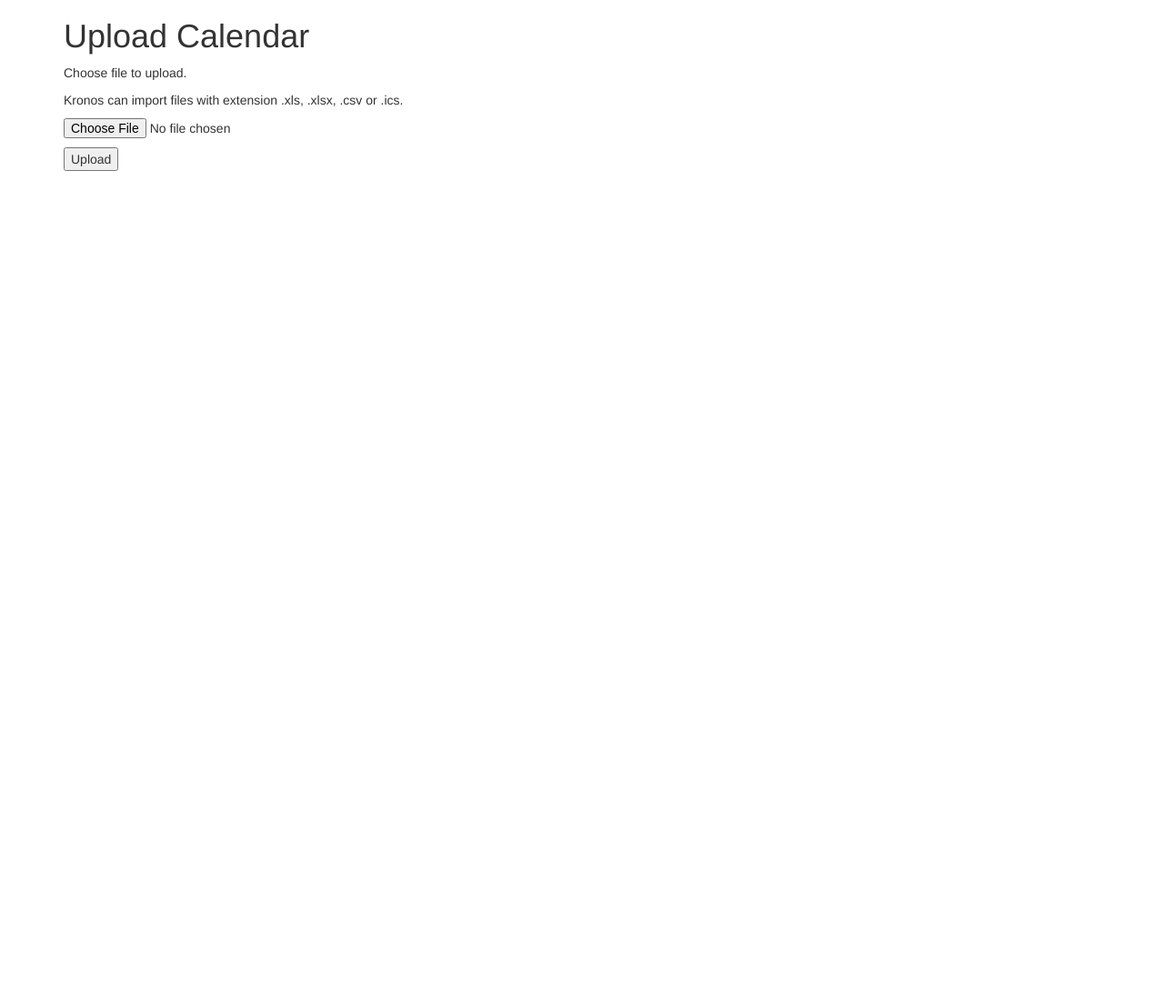
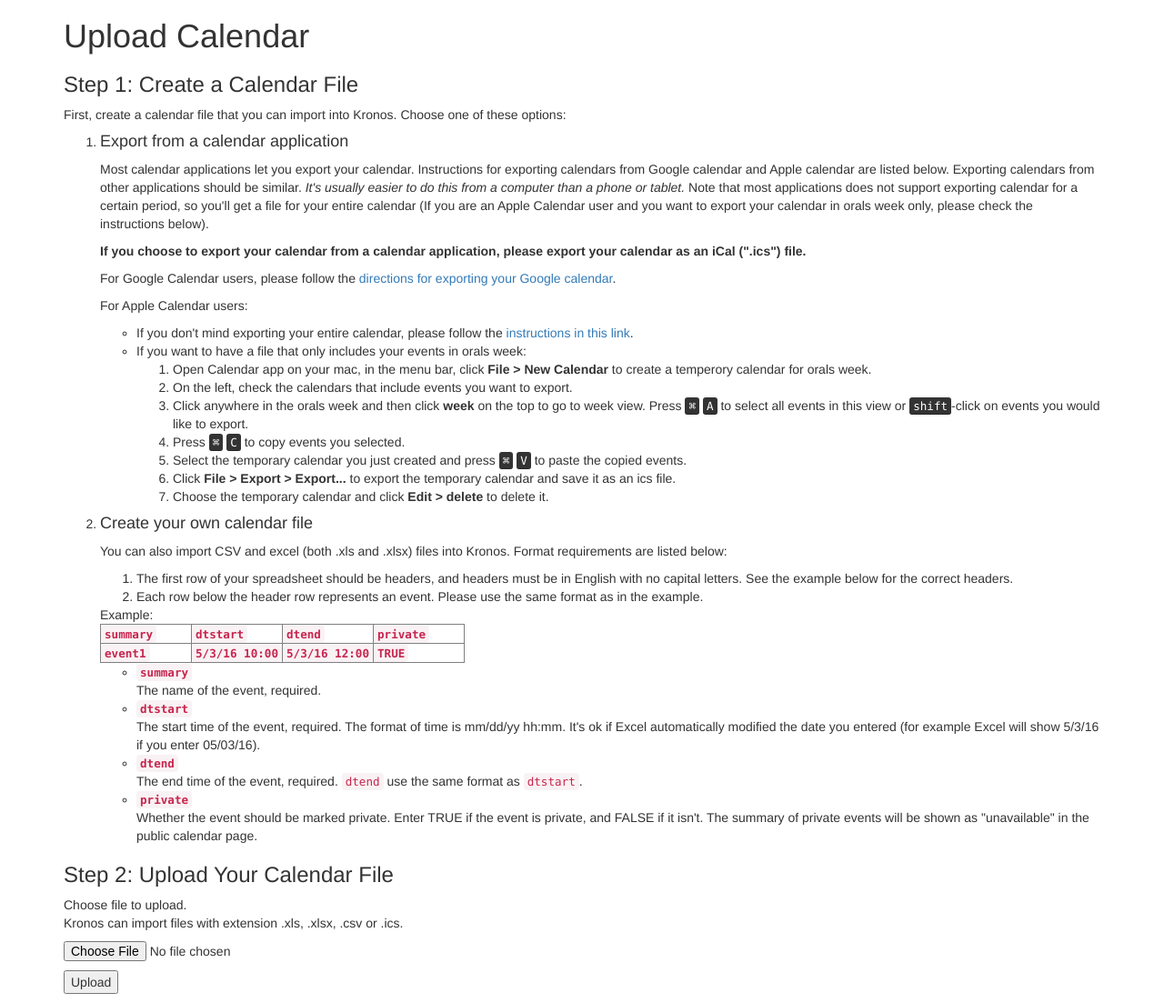
Before and after one commit to reed-college/kronos, a Flask app: page /upload in a window 1280 px wide. Shown: the whole page at 91% size. Before the commit the page ends 188 px from the top, so only its background shows below. Run offline with Flask 2, Linux system fonts and the light colour scheme; lists and menus that the app fills with data are empty; parts of the project's set-up code (start-up, migrations or seed data) failed here and were passed over; some libraries are stand-ins or nearby versions.

Commit message:
added upload instructions

```diff
--- a/kronos/templates/upload.html
+++ b/kronos/templates/upload.html
@@ -1,5 +1,5 @@
 {% extends "bootstrap/base.html" %}
-{% block title %}Upload{% endblock %}
+{% block title %}Upload events to Kronos{% endblock %}
 {% block scripts %}
 {{super()}}
 <script src="{{url_for('.static', filename='upload.js')}}"></script>
@@ -8,9 +8,106 @@
 {% block content %}
 <div class="container">
   <h1>Upload Calendar</h1>
+
+  <h3>Step 1: Create a Calendar File</h3>
+  <p>First, create a calendar file that you can import into Kronos.
+    Choose one of these options:</p>
+
+    <div>
+      <ol>
+        <li><h4>Export from a calendar application</h4></li>
+          <p>Most calendar applications let you export your calendar.
+            Instructions for exporting calendars from Google calendar and
+            Apple calendar are listed below. Exporting calendars from other applications
+            should be similar.
+            <i>It's usually easier to do this from a computer than a phone or tablet.</i>
+            Note that most applications does not support exporting calendar for a certain period,
+            so you'll get a file for your entire calendar
+            (If you are an Apple Calendar user and you want to export your calendar
+            in orals week only, please check the instructions below).</p>
+
+          <p><b>If you choose to export your calendar from a calendar application,
+            please export your calendar as an iCal (".ics") file.</b></p>
+
+          <p>For Google Calendar users, please follow the
+            <a href="https://support.google.com/calendar/answer/37111">
+              directions for exporting your Google calendar</a>.</p>
+
+          <p>For Apple Calendar users:<br>
+            <ul>
+              <li>If you don't mind exporting your entire calendar,
+              please follow the <a href="https://support.apple.com/kb/PH11524?viewlocale=en_US&locale=en_US">
+              instructions in this link</a>.
+              </li>
+
+              <li>If you want to have a file that only includes your events in orals week:
+                <ol>
+                  <li>Open Calendar app on your mac, in the menu bar,
+                    click <b>File &gt; New Calendar</b> to create a temperory calendar for orals week.</li>
+                  <li>On the left, check the calendars that include events you want to export.</li>
+                  <li>Click anywhere in the orals week and then click <b>week</b> on the top
+                    to go to week view. Press <kbd>⌘</kbd> <kbd>A</kbd> to select all events in this view
+                    or <kbd>shift</kbd>-click on events you would like to export.</li>
+                  <li>Press <kbd>⌘</kbd> <kbd>C</kbd> to copy events you selected.</li>
+                  <li>Select the temporary calendar you just created and press <kbd>⌘</kbd> <kbd>V</kbd>
+                    to paste the copied events.</li>
+                  <li>Click <b>File &gt; Export &gt; Export...</b> to export the temporary calendar
+                    and save it as an ics file.</li>
+                  <li>Choose the temporary calendar and click <b>Edit &gt; delete</b> to delete it.</li>
+                </ol>
+              </li>
+            </ul>
+          </p>
+        <li><h4>Create your own calendar file</h4></li>
+          <p>You can also import CSV and excel (both .xls and .xlsx) files into Kronos.
+            Format requirements are listed below:
+            <ol>
+              <li>The first row of your spreadsheet should be headers, and
+                headers must be in English with no capital letters.
+                See the example below for the correct headers.</li>
+              <li>Each row below the header row represents an event.
+                Please use the same format as in the example.</li>
+            </ol>
+            Example:<br>
+            <table border="1">
+              <tbody>
+                <tr>
+                  <th style="width:25%;"><code class="notranslate">summary</code></th>
+                  <th style="width:25%;"><code class="notranslate">dtstart</code></th>
+                  <th style="width:25%;"><code class="notranslate">dtend</code></th>
+                  <th style="width:25%;"><code class="notranslate">private</code></th>
+                </tr>
+                <tr>
+                  <th style="width:25%;"><code class="notranslate">event1</code></th>
+                  <th style="width:25%;"><code class="notranslate">5/3/16 10:00</code></th>
+                  <th style="width:25%;"><code class="notranslate">5/3/16 12:00</code></th>
+                  <th style="width:25%;"><code class="notranslate">TRUE</code></th>
+                </tr>
+              </tbody>
+            </table>
+            <ul>
+              <li><strong><code class="notranslate">summary</code></strong><br>
+                The name of the event, required.
+              <li><strong><code class="notranslate">dtstart</code></strong><br>
+                The start time of the event, required. The format of time is mm/dd/yy hh:mm.
+                It's ok if Excel automatically modified the date you entered (for example
+                Excel will show 5/3/16 if you enter 05/03/16).
+              <li><strong><code class="notranslate">dtend</code></strong><br>
+                The end time of the event, required. <code class="notranslate">dtend</code>
+                use the same format as <code class="notranslate">dtstart</code>.
+              <li><strong><code class="notranslate">private</code></strong><br>
+                Whether the event should be marked private. Enter TRUE if the event is private,
+                and FALSE if it isn't. The summary of private events will be shown as
+                "unavailable" in the public calendar page.
+            </ul>
+          </p>
+      </ol>
+    </div>
+
+  <h3>Step 2: Upload Your Calendar File</h3>
   <form action="" method=post enctype=multipart/form-data>
-    <p>Choose file to upload.
-    <p>Kronos can import files with extension .xls, .xlsx, .csv or .ics.
+    <p>Choose file to upload.<br>
+      Kronos can import files with extension .xls, .xlsx, .csv or .ics.
     <p><input type=file name=file accept=".xls, application/vnd.ms-excel, .xlsx,
     application/vnd.openxmlformats-officedocument.spreadsheetml.sheet, .ics, .csv"
     onchange="checkfile(this);">
```
